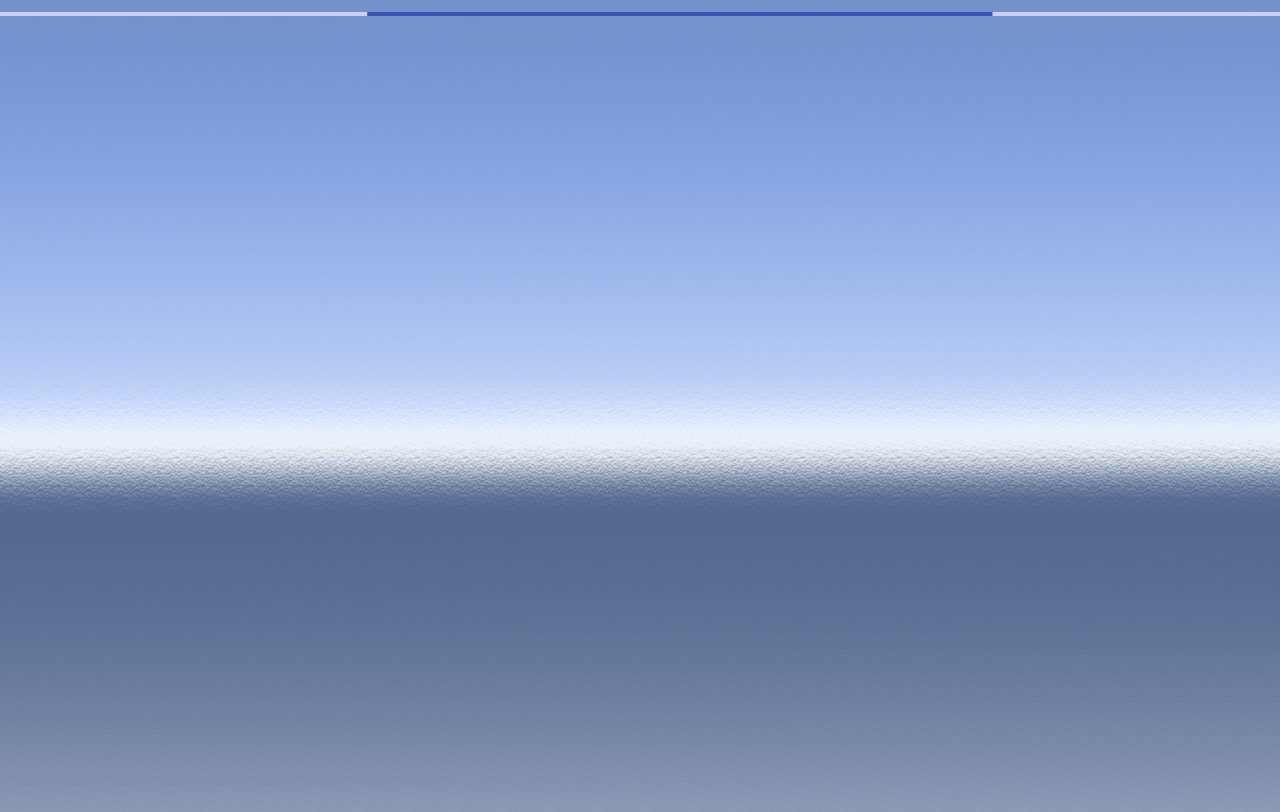
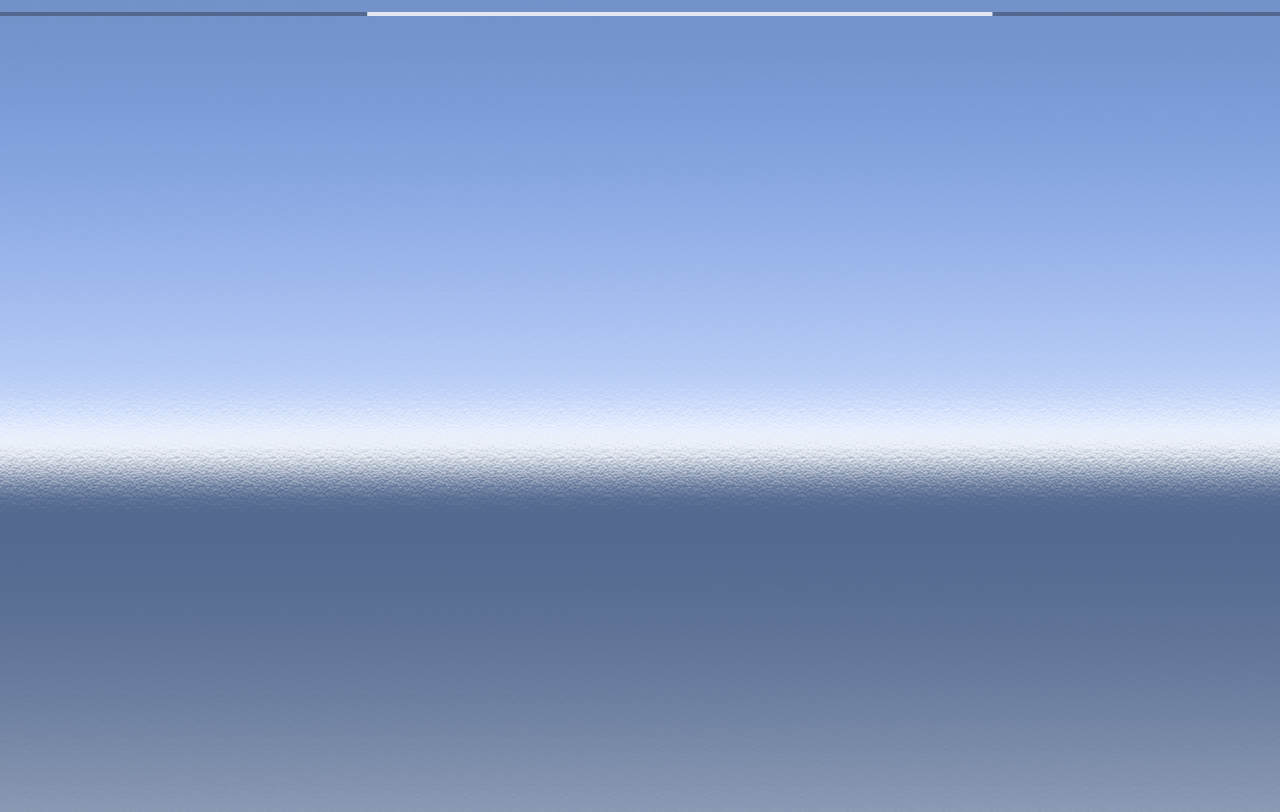
Before and after one commit to 2122SeniorProject06/2122_Senior_Project_06_UI, an Angular app: page /loading-animation in a window 1280 px wide. Built offline with nearby package versions, Linux system fonts and the light colour scheme.

Commit message:
Changed color of progress bar

```diff
--- a/src/app/LoadingAnimation/loading-animation.component.css
+++ b/src/app/LoadingAnimation/loading-animation.component.css
@@ -5,6 +5,10 @@
     color: #52688F;
   }
 
-.spinner{
-    margin: 0 auto;
+::ng-deep .mat-progress-bar-fill::after {
+  background-color: #E3E7F1;
 }
+
+::ng-deep .mat-progress-bar-buffer {
+    background: #52688F;
+}
```
